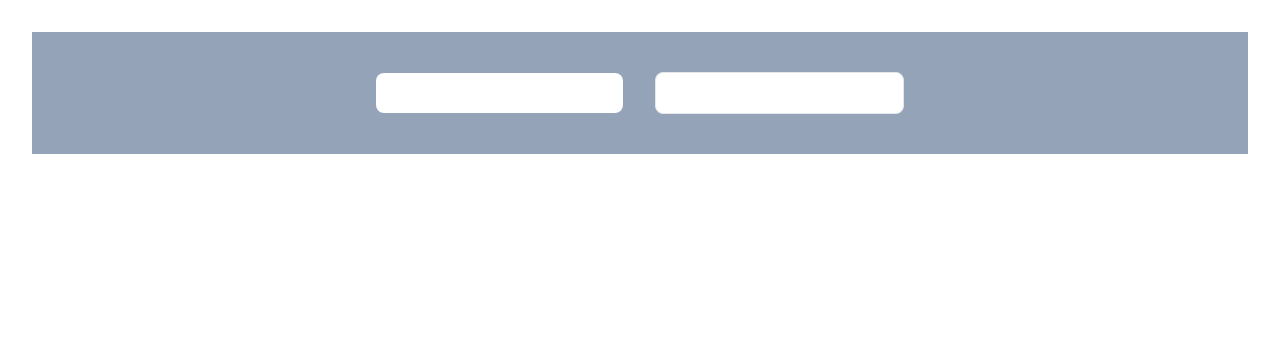
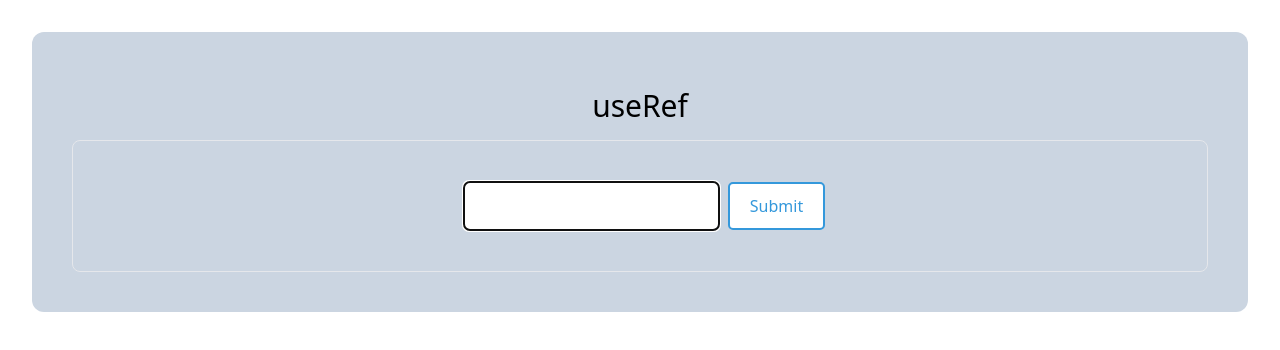
Before and after one commit to tirahman105/react-hooks-optimization-tips-and-trics, a React (Vite) app: page / in a window 1280 px wide. Shown: the top 350 px of the page. Built offline with nearby package versions, Linux system fonts and the light colour scheme.

Commit message:
Share Reference Between Components Using Forward Ref

```diff
--- a/src/App.tsx
+++ b/src/App.tsx
@@ -6,6 +6,8 @@ import UseReducerExample from "./pages/UseReducerExample";
 import UseReducerExample2 from "./pages/UseReducerTypescript";
 import UseEffectExample from "./pages/useEffectExample";
 import FetchCleanup from "./pages/FetchCleanup";
+import UseRef from "./pages/UseRef";
+import UseRefExample from "./pages/UseRefExample";
 
 function App() {
   const [counter, setCounter] = useState(0);
@@ -21,8 +23,10 @@ function App() {
       {/* <UseReducerExample></UseReducerExample> */}
 
       {/* <UseReducerExample2></UseReducerExample2> */}
-      <UseEffectExample></UseEffectExample>
+      {/* <UseEffectExample></UseEffectExample> */}
       {/* <FetchCleanup></FetchCleanup> */}
+      {/* <UseRef></UseRef> */}
+      <UseRefExample></UseRefExample>
     </div>
   );
 }
--- /dev/null
+++ b/src/Components/CustomInput.tsx
@@ -0,0 +1,21 @@
+import React, { forwardRef } from "react";
+
+type TCustomInputProps = {
+  className: string;
+};
+
+const CustomInput = forwardRef<HTMLInputElement, TCustomInputProps>(
+  ({ className }, inputRef) => {
+    return (
+      <input
+        ref={inputRef}
+        className={className}
+        type="text"
+        name="name"
+        id="name"
+      />
+    );
+  }
+);
+
+export default CustomInput;
--- /dev/null
+++ b/src/pages/UseRef.tsx
@@ -0,0 +1,11 @@
+import React from "react";
+
+const UseRef = () => {
+  return (
+    <div>
+      <h1>Use Ref </h1>
+    </div>
+  );
+};
+
+export default UseRef;
--- /dev/null
+++ b/src/pages/UseRefExample.tsx
@@ -0,0 +1,24 @@
+import { useEffect, useRef } from "react";
+import CustomInput from "../Components/CustomInput";
+
+const UseRefExample = () => {
+  const myRef = useRef<HTMLInputElement | null>(null);
+
+  useEffect(() => {
+    myRef.current?.focus();
+  }, []);
+  return (
+    <div className="p-10 bg-slate-300 rounded-xl">
+      <h1 className="text-3xl my-4">useRef</h1>
+      <form className="p-10 border rounded-lg">
+        <CustomInput
+          ref={myRef}
+          className="border border-blue-400 p-3  rounded-md mx-2"
+        ></CustomInput>
+        <button className="btn-primary">Submit</button>
+      </form>
+    </div>
+  );
+};
+
+export default UseRefExample;
```
